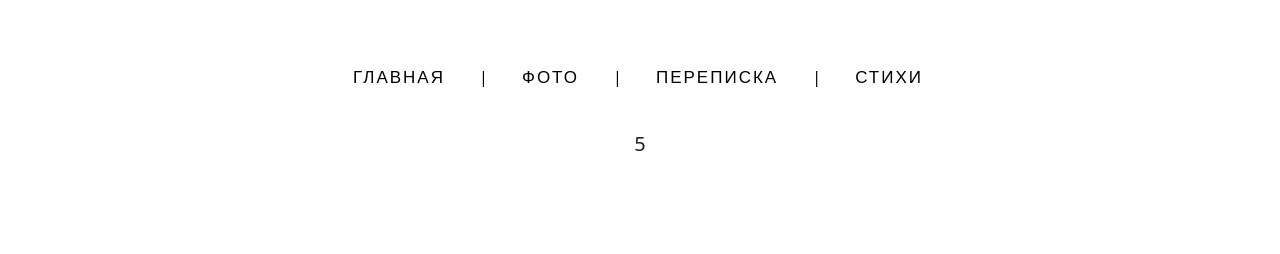
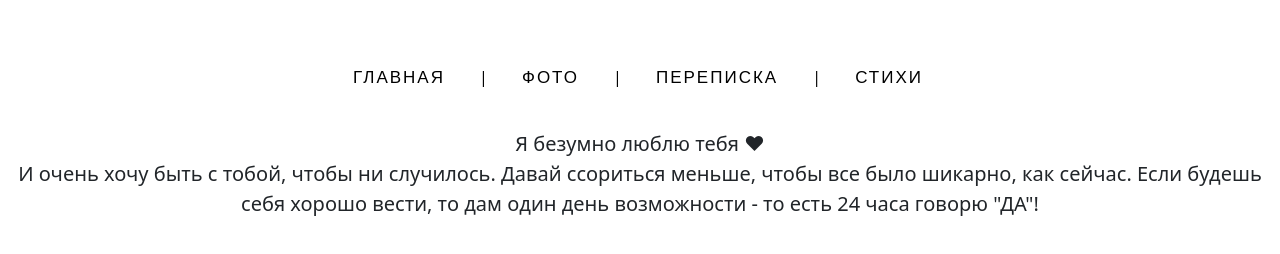
Before and after one commit to Waskad/-3, a plain HTML site: page menu/ssblLki/sekret.html in a window 1280 px wide. Drawn offline with Linux system fonts and the light colour scheme.

Commit message:
Последнее

```diff
--- a/menu/ssblLki/sekret.html
+++ b/menu/ssblLki/sekret.html
@@ -14,7 +14,11 @@
     </ul>
     <center>
         <h1>
-            5
+            Я безумно люблю тебя ❤<br>
+            И очень хочу быть с тобой, чтобы ни случилось.
+            Давай ссориться меньше, чтобы все было шикарно, как сейчас.
+            Если будешь себя хорошо вести, то дам один день возможности - то есть 24 часа говорю "ДА"!
+
         </h1>
     </center>
     <script src="../prog.js"></script>
```
